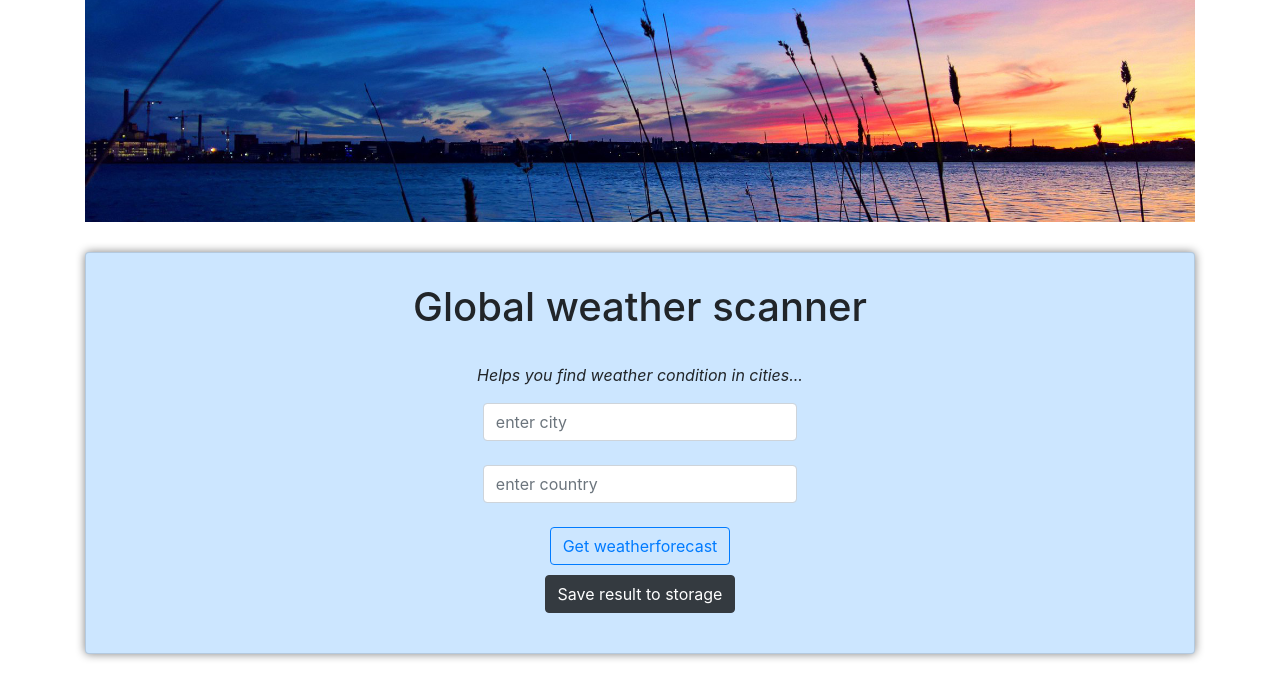
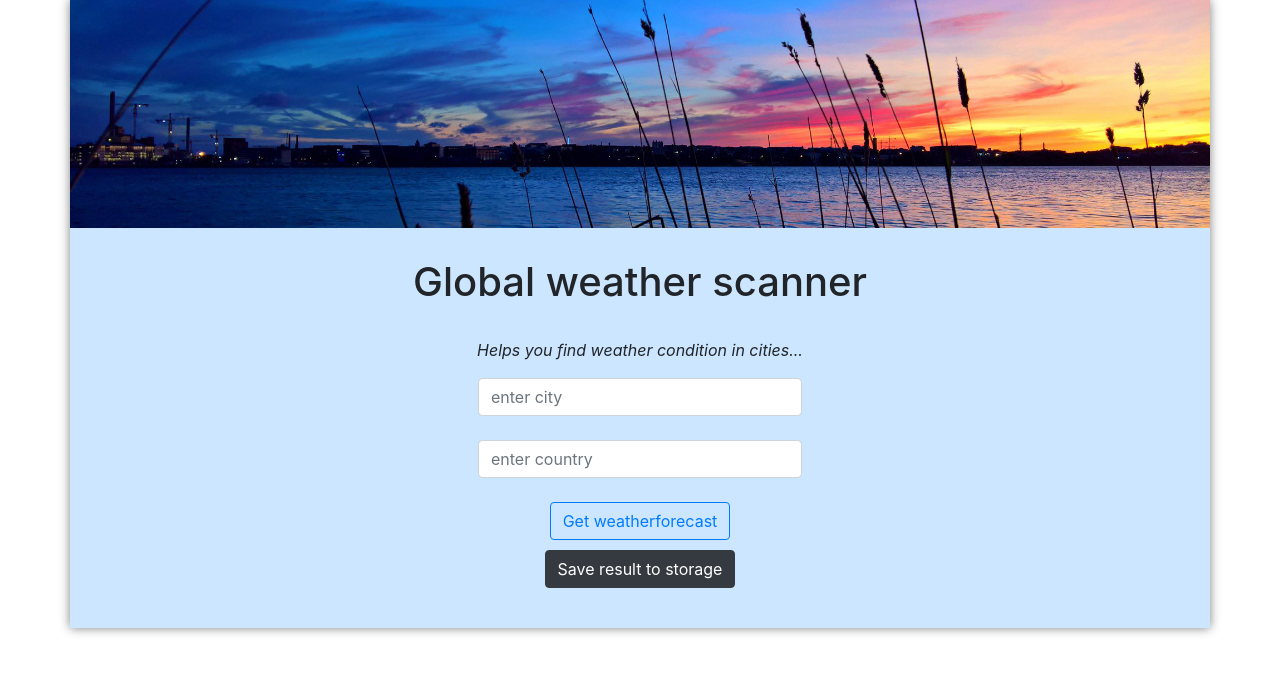
Before and after one commit to stinkybrew/weather-app, a React (Create React App) app: page / in a window 1280 px wide. Shown: the top 698 px of the page. Built offline with nearby package versions, Linux system fonts and the light colour scheme.

Commit message:
little visual border fixing
little visual  border  fixing

```diff
--- a/src/App.css
+++ b/src/App.css
@@ -1,8 +1,18 @@
 #card1 {
-  margin-top: 30px;
+  margin-top: 0px;
   padding: 30px;
   background-color: #cce6ff;
+}
+
+.card {
+  border-radius: 0;
+  border: 0px;
+}
+
+.container {
   box-shadow: 0px 0px 10px grey;
+  padding-left: 0px;
+  padding-right: 0px;
 }
 
 .form-control {
```
